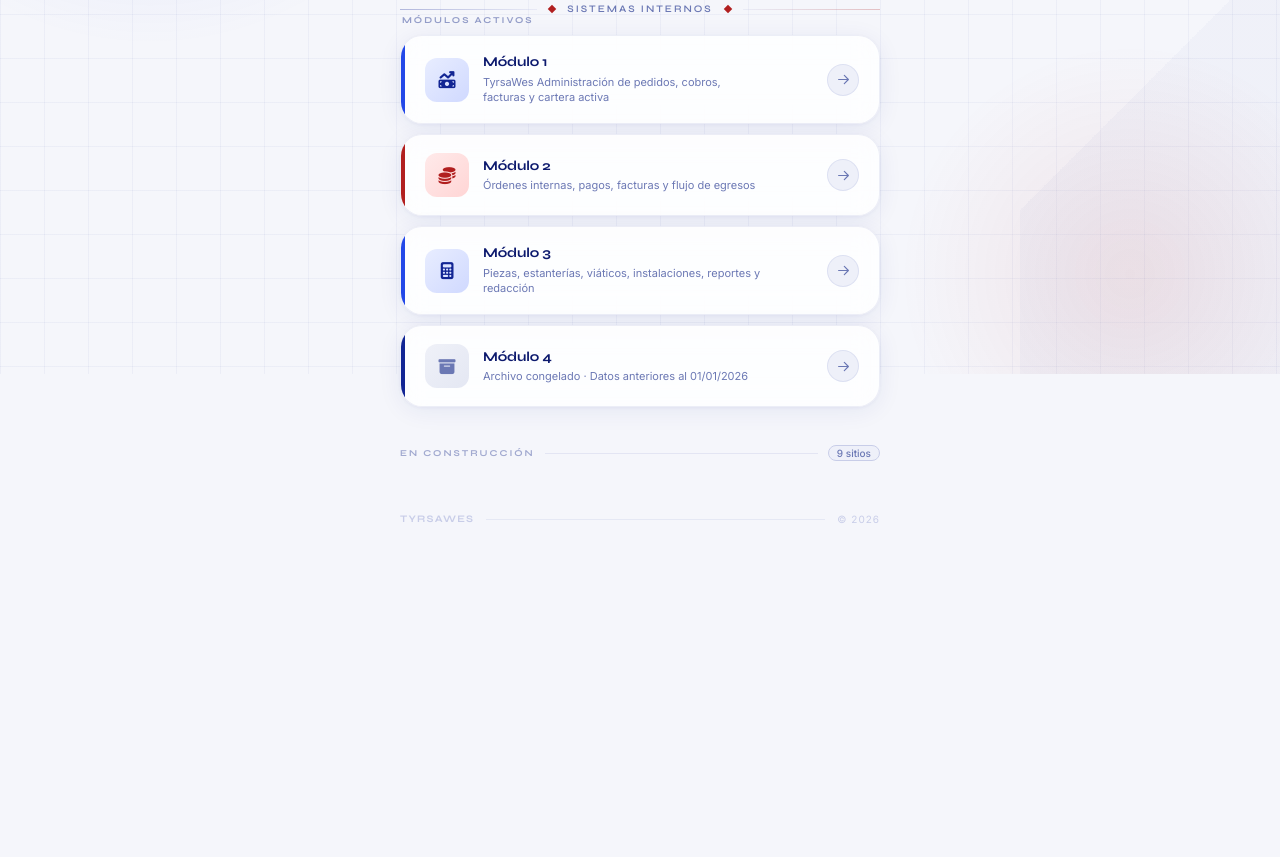
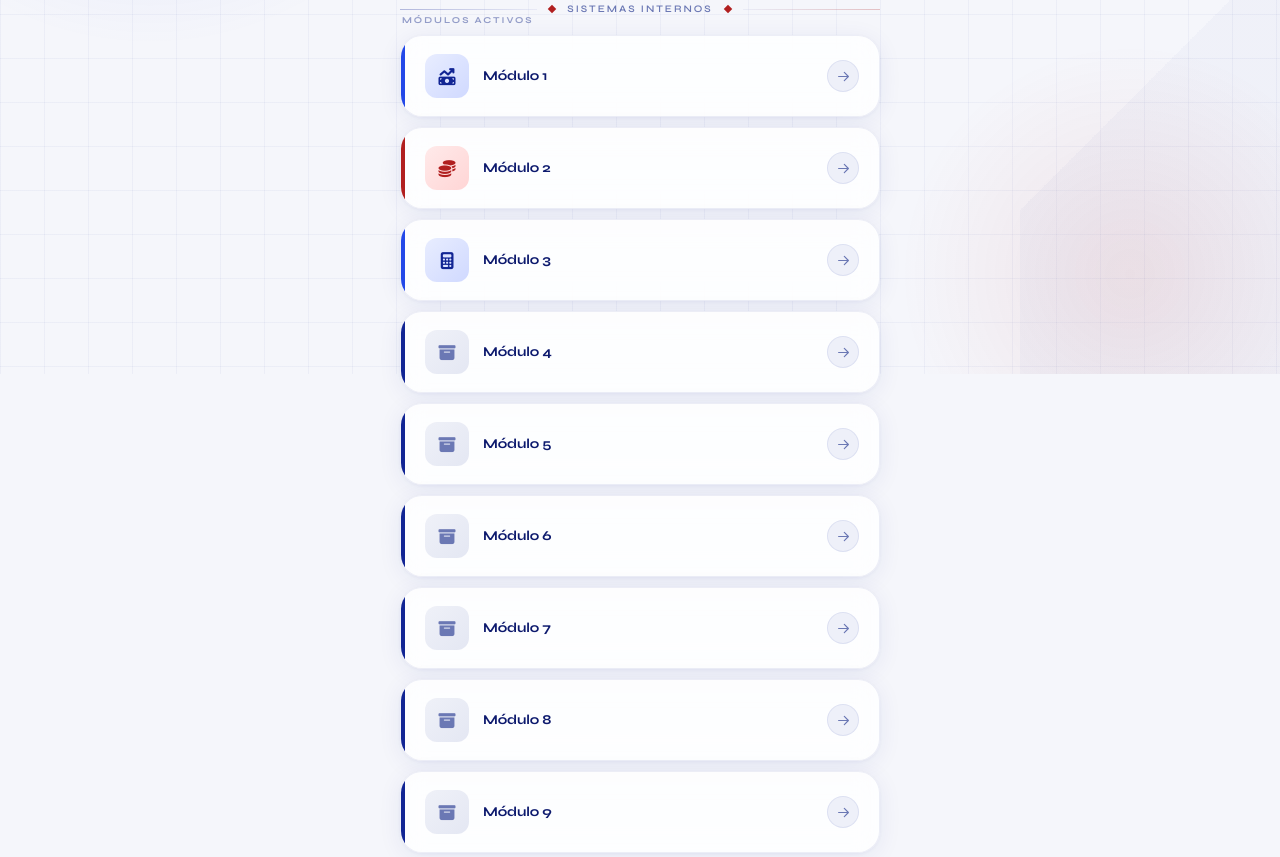
Before and after one commit to AjoloteCosmico/MenuTyrsa, a plain HTML site: page index.html in a window 1280 px wide. Shown: the part 426-1283 px from the top of the page. Before the commit the page ends 999 px from the top, so only its background shows below. Drawn offline with Linux system fonts and the light colour scheme.

```diff
--- a/index.html
+++ b/index.html
@@ -656,7 +656,7 @@
               </div>
               <div class="card-text">
                 <div class="card-title">Módulo 1</div>
-                <div class="card-sub">TyrsaWes Administración de pedidos, cobros, facturas y cartera activa</div>
+                <!-- <div class="card-sub">TyrsaWes Administración de pedidos, cobros, facturas y cartera activa</div> -->
               </div>
             </div>
             <div class="card-arrow">
@@ -677,7 +677,7 @@
               </div>
               <div class="card-text">
                 <div class="card-title">Módulo 2</div>
-                <div class="card-sub">Órdenes internas, pagos, facturas y flujo de egresos</div>
+                <!-- <div class="card-sub">Órdenes internas, pagos, facturas y flujo de egresos</div> -->
               </div>
             </div>
             <div class="card-arrow">
@@ -697,7 +697,7 @@
               </div>
               <div class="card-text">
                 <div class="card-title">Módulo 3</div>
-                <div class="card-sub">Piezas, estanterías, viáticos, instalaciones, reportes y redacción</div>
+                <!-- <div class="card-sub">Piezas, estanterías, viáticos, instalaciones, reportes y redacción</div> -->
               </div>
             </div>
             <div class="card-arrow">
@@ -708,7 +708,7 @@
           </div>
         </a>
 
-        <!-- HISTÓRICO -->
+           <!-- HISTÓRICO -->
         <a class="link-card" href="https://tyrsa-apps.com/" target="_blank" rel="noopener">
           <div class="card-body">
             <div class="card-left">
@@ -716,8 +716,106 @@
                 <i class="fa fa-archive"></i>
               </div>
               <div class="card-text">
-                <div class="card-title">Módulo 4</div>
-                <div class="card-sub">Archivo congelado · Datos anteriores al 01/01/2026</div>
+                <div class="card-title">Módulo 4 </div>
+                <!-- <div class="card-sub">Archivo congelado · Datos anteriores al 01/01/2026</div> -->
+              </div>
+            </div>
+            <div class="card-arrow">
+              <svg fill="none" viewBox="0 0 24 24" xmlns="http://www.w3.org/2000/svg">
+                <path stroke-linecap="round" stroke-linejoin="round" stroke-width="2.2" d="M13.5 4.5L21 12m0 0l-7.5 7.5M21 12H3"/>
+              </svg>
+            </div>
+          </div>
+        </a>
+
+
+        <!-- HISTÓRICO -->
+        <a class="link-card" href="#" target="_blank" rel="noopener">
+          <div class="card-body">
+            <div class="card-left">
+              <div class="card-icon gray-icon">
+                <i class="fa fa-archive"></i>
+              </div>
+              <div class="card-text">
+                <div class="card-title">Módulo 5</div>
+                <!-- <div class="card-sub">Archivo congelado · Datos anteriores al 01/01/2026</div> -->
+              </div>
+            </div>
+            <div class="card-arrow">
+              <svg fill="none" viewBox="0 0 24 24" xmlns="http://www.w3.org/2000/svg">
+                <path stroke-linecap="round" stroke-linejoin="round" stroke-width="2.2" d="M13.5 4.5L21 12m0 0l-7.5 7.5M21 12H3"/>
+              </svg>
+            </div>
+          </div>
+        </a>
+
+         <a class="link-card" href="#" target="_blank" rel="noopener">
+          <div class="card-body">
+            <div class="card-left">
+              <div class="card-icon gray-icon">
+                <i class="fa fa-archive"></i>
+              </div>
+              <div class="card-text">
+                <div class="card-title">Módulo 6</div>
+                <!-- <div class="card-sub">Archivo congelado · Datos anteriores al 01/01/2026</div> -->
+              </div>
+            </div>
+            <div class="card-arrow">
+              <svg fill="none" viewBox="0 0 24 24" xmlns="http://www.w3.org/2000/svg">
+                <path stroke-linecap="round" stroke-linejoin="round" stroke-width="2.2" d="M13.5 4.5L21 12m0 0l-7.5 7.5M21 12H3"/>
+              </svg>
+            </div>
+          </div>
+        </a>
+
+         <a class="link-card" href="#" arget="_blank" rel="noopener">
+          <div class="card-body">
+            <div class="card-left">
+              <div class="card-icon gray-icon">
+                <i class="fa fa-archive"></i>
+              </div>
+              <div class="card-text">
+                <div class="card-title">Módulo 7</div>
+                <!-- <div class="card-sub">Archivo congelado · Datos anteriores al 01/01/2026</div> -->
+              </div>
+            </div>
+            <div class="card-arrow">
+              <svg fill="none" viewBox="0 0 24 24" xmlns="http://www.w3.org/2000/svg">
+                <path stroke-linecap="round" stroke-linejoin="round" stroke-width="2.2" d="M13.5 4.5L21 12m0 0l-7.5 7.5M21 12H3"/>
+              </svg>
+            </div>
+          </div>
+        </a>
+
+         <a class="link-card" href="#" target="_blank" rel="noopener">
+          <div class="card-body">
+            <div class="card-left">
+              <div class="card-icon gray-icon">
+                <i class="fa fa-archive"></i>
+              </div>
+              <div class="card-text">
+                <div class="card-title">Módulo 8</div>
+                <!-- <div class="card-sub">Archivo congelado · Datos anteriores al 01/01/2026</div> -->
+              </div>
+            </div>
+            <div class="card-arrow">
+              <svg fill="none" viewBox="0 0 24 24" xmlns="http://www.w3.org/2000/svg">
+                <path stroke-linecap="round" stroke-linejoin="round" stroke-width="2.2" d="M13.5 4.5L21 12m0 0l-7.5 7.5M21 12H3"/>
+              </svg>
+            </div>
+          </div>
+        </a>
+
+
+         <a class="link-card" href="https://tyrsa-apps.com/" target="_blank" rel="noopener">
+          <div class="card-body">
+            <div class="card-left">
+              <div class="card-icon gray-icon">
+                <i class="fa fa-archive"></i>
+              </div>
+              <div class="card-text">
+                <div class="card-title">Módulo 9</div>
+                <!-- <div class="card-sub">Archivo congelado · Datos anteriores al 01/01/2026</div> -->
               </div>
             </div>
             <div class="card-arrow">
```
